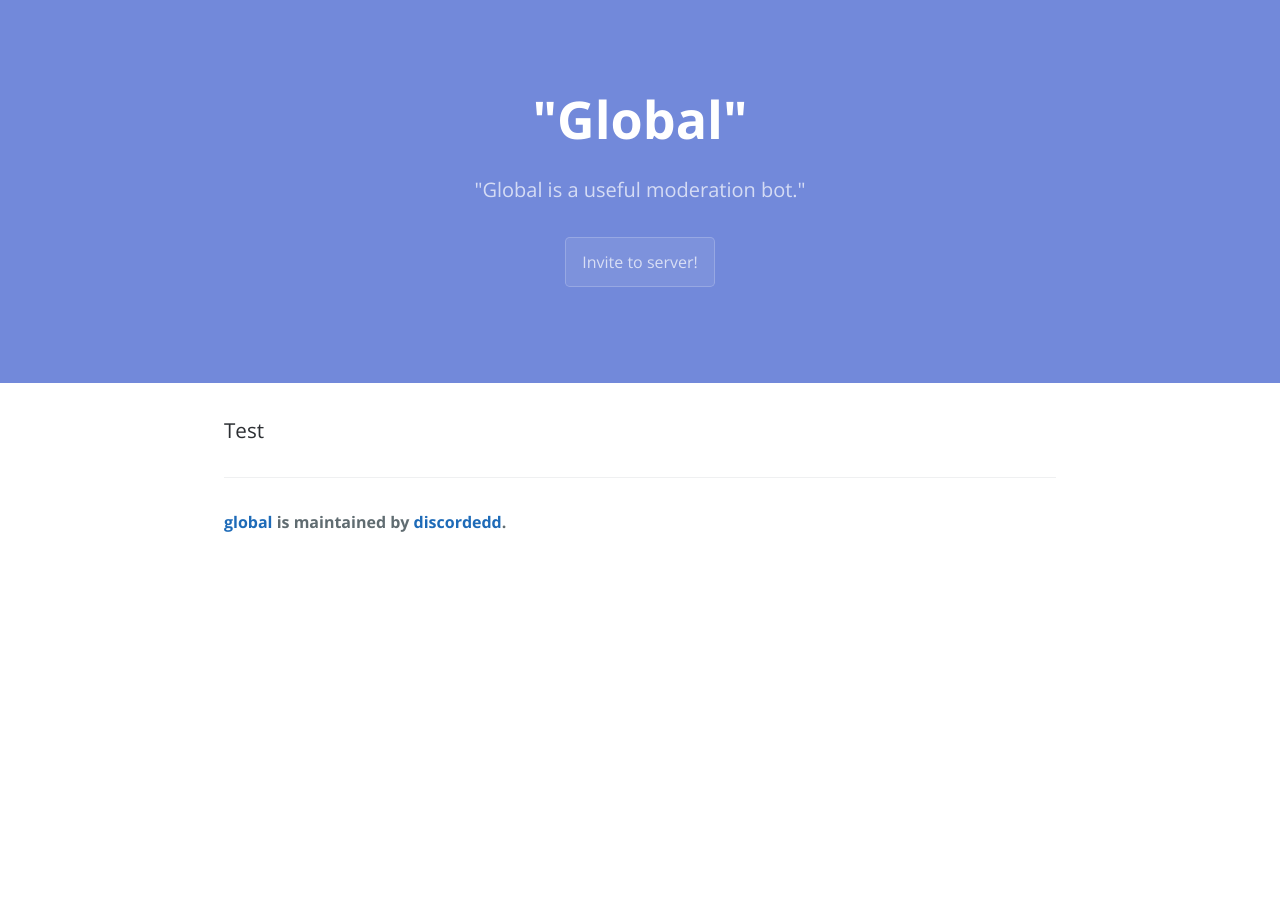
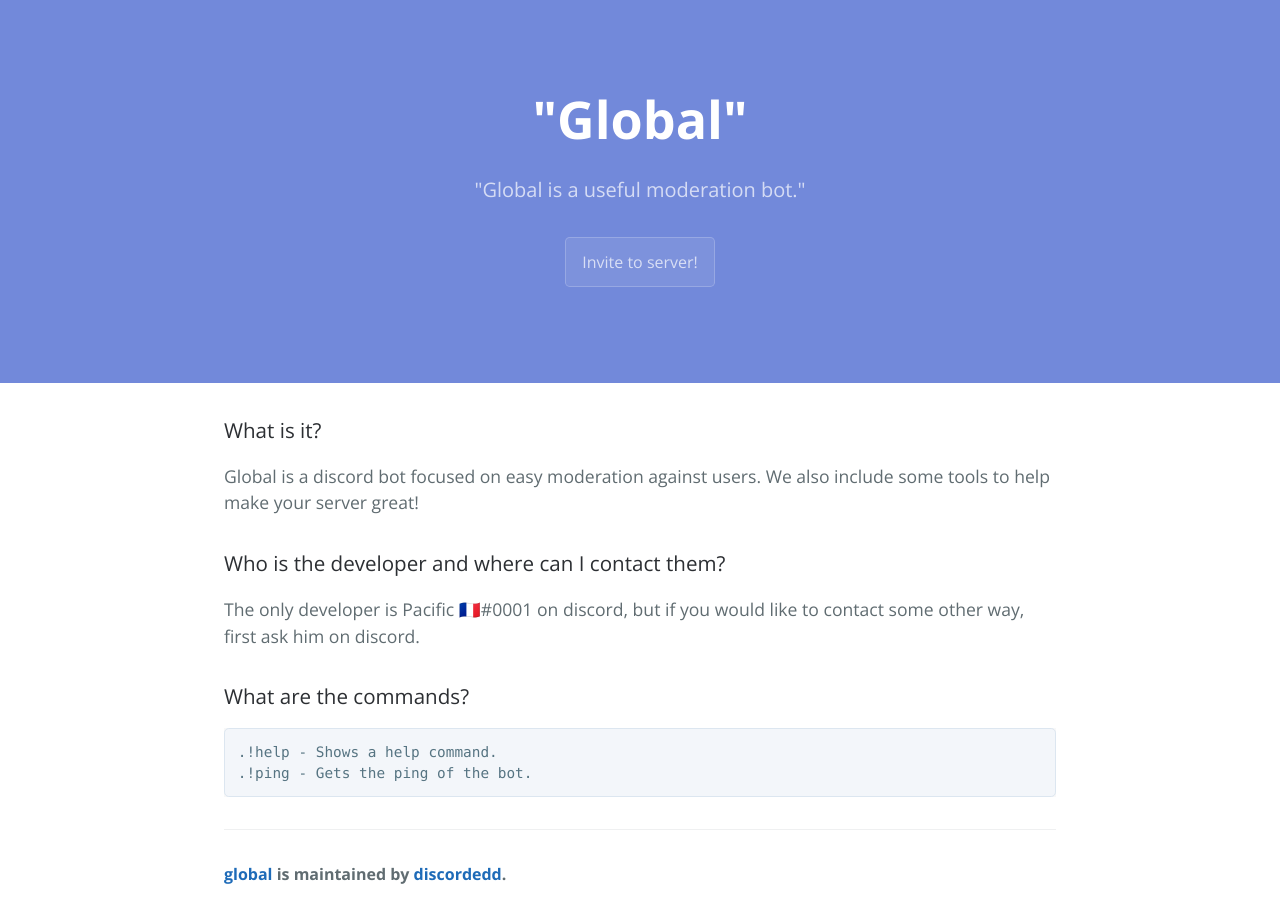
Before and after one commit to discordedd/global, a Jekyll site: the page built from index.md, in a window 1280 px wide. Built offline with Jekyll 4.4.1, drawn with Linux system fonts in a browser that asks for light colours; our own code applies the rules of GitHub Pages for plain Markdown files.

Commit message:
Update index.md

````diff
--- a/index.md
+++ b/index.md
@@ -1 +1,14 @@
-### Test
+### What is it?
+
+Global is a discord bot focused on easy moderation against users. We also include some tools to help make your server great!
+
+### Who is the developer and where can I contact them?
+
+The only developer is Pacific 🇫🇷#0001 on discord, but if you would like to contact some other way, first ask him on discord.
+
+### What are the commands?
+
+```
+.!help - Shows a help command.
+.!ping - Gets the ping of the bot.
+```
````
